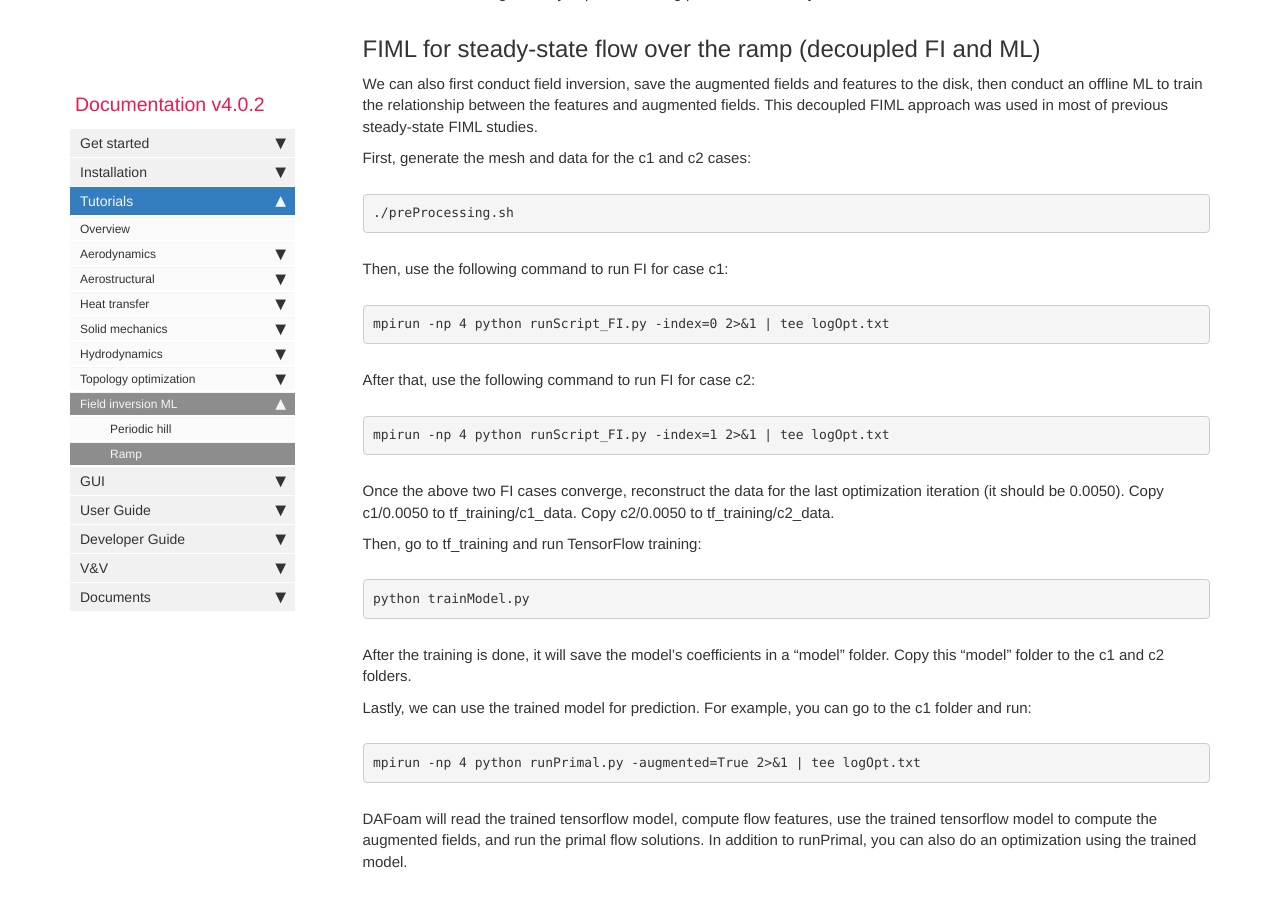
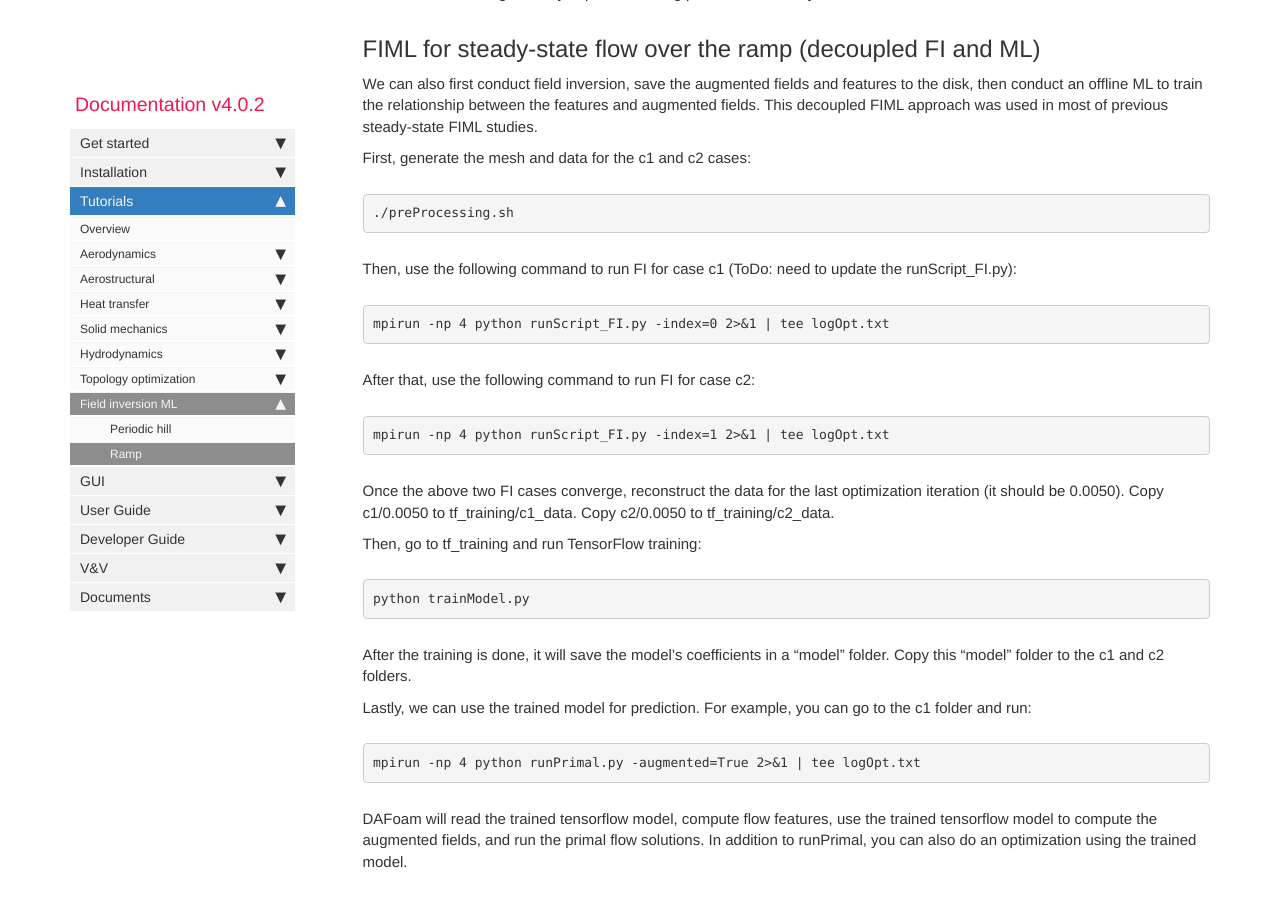
Before and after one commit to DAFoam/DAFoam.github.io, a Jekyll site: the page built from pages/mydoc/mydoc_tutorials_fieldinversion_ramp.md, in a window 1280 px wide and 900 px high, scrolled down 2595 px. Built offline with Jekyll 4.4.1, drawn with Linux system fonts in a browser that asks for light colours; comment, search, counter and statistics services are not loaded.

Commit message:
Update mydoc_tutorials_fieldinversion_ramp.md

```diff
--- a/pages/mydoc/mydoc_tutorials_fieldinversion_ramp.md
+++ b/pages/mydoc/mydoc_tutorials_fieldinversion_ramp.md
@@ -88,7 +88,7 @@ First, generate the mesh and data for the c1 and c2 cases:
 ./preProcessing.sh
 </pre>
 
-Then, use the following command to run FI for case c1:
+Then, use the following command to run FI for case c1 (ToDo: need to update the runScript_FI.py):
 
 <pre>
 mpirun -np 4 python runScript_FI.py -index=0 2>&1 | tee logOpt.txt
```
